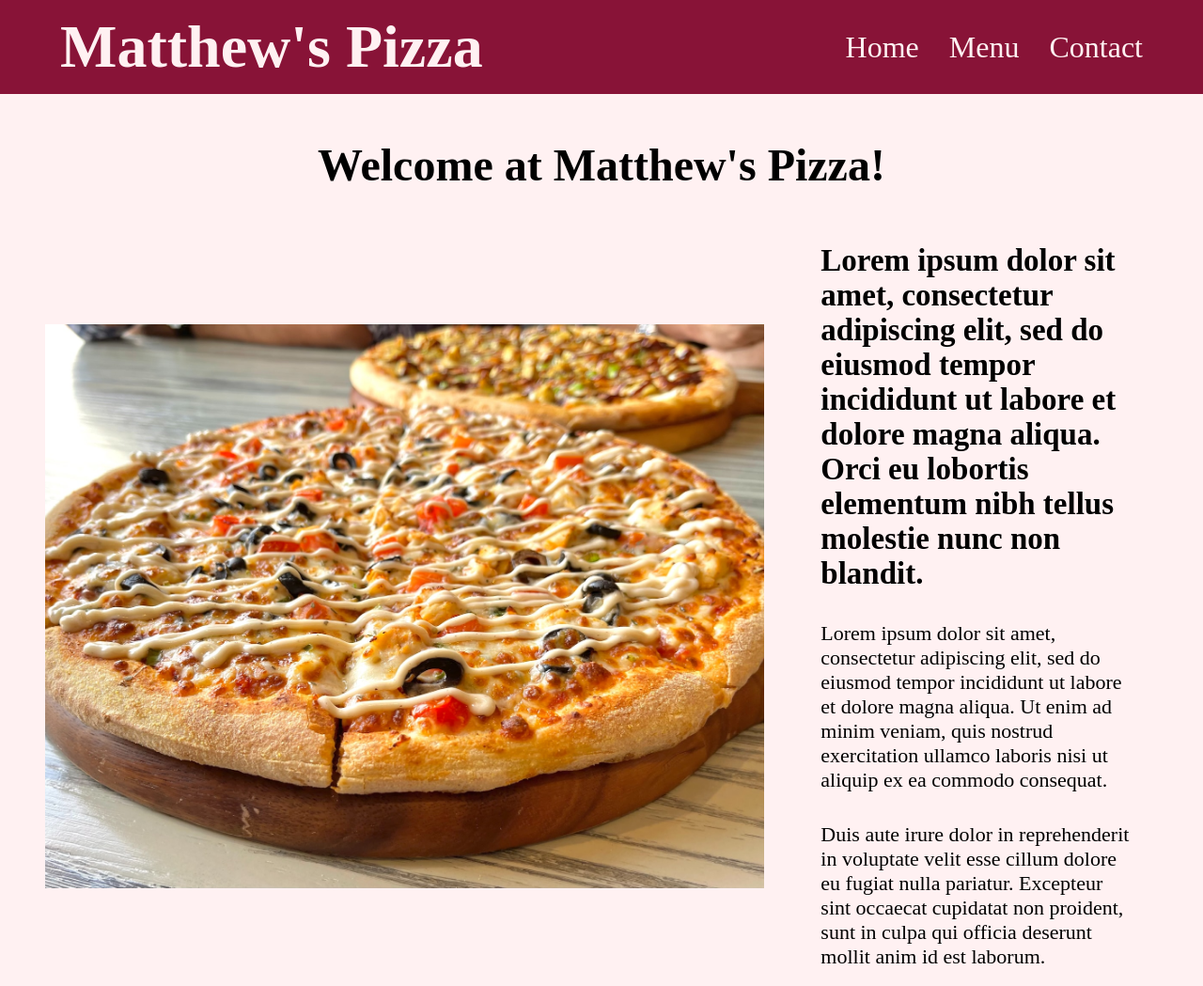
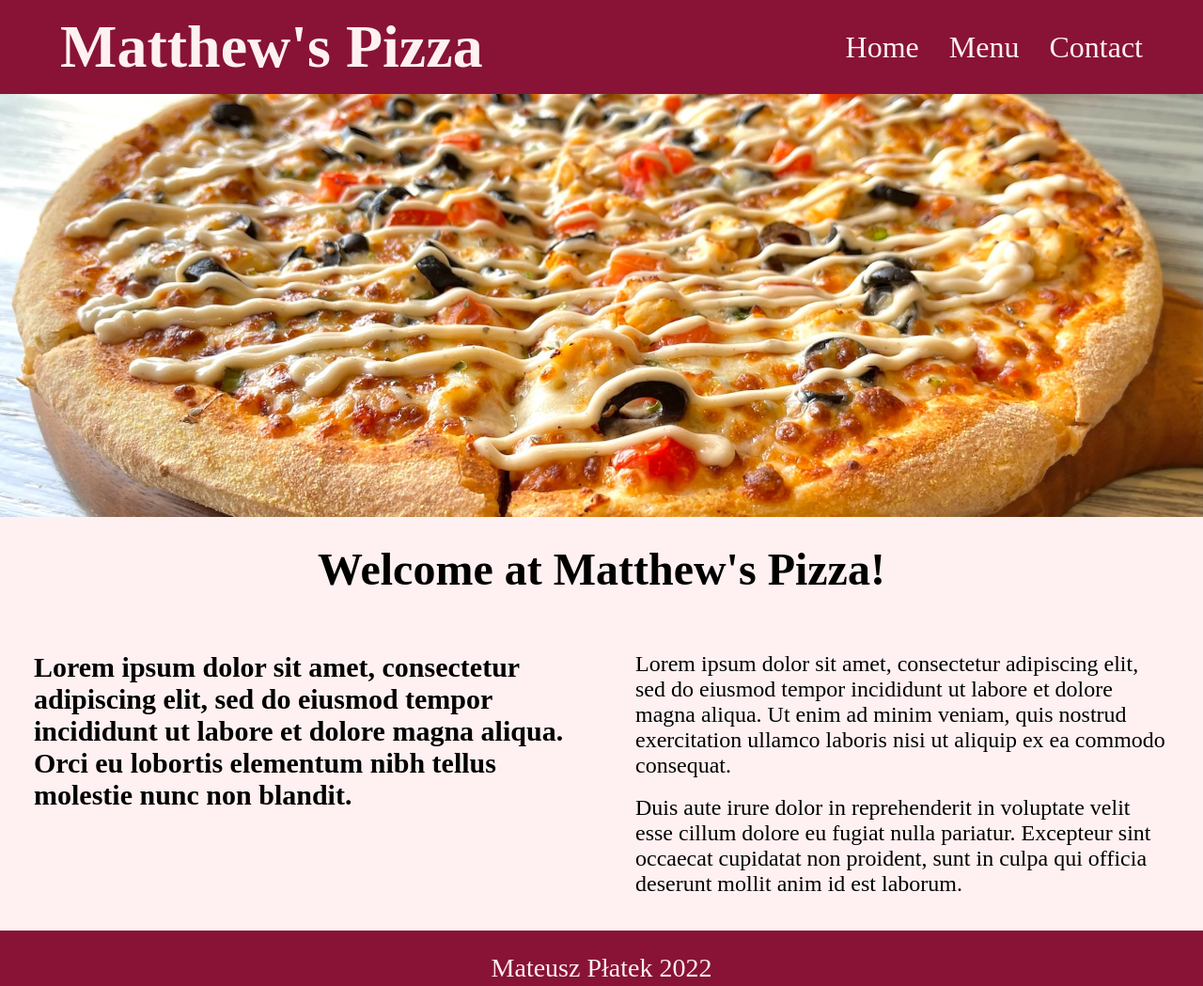
Before and after one commit to Mateusz-Platek/restaurant-page, a website built with webpack: page dist/index.html in a window 1280 px wide. Shown: the top 1049 px of the page at 94% size. Built offline with nearby package versions, Linux system fonts and the light colour scheme.

Commit message:
Rework home page

```diff
--- a/src/myHome.js
+++ b/src/myHome.js
@@ -3,6 +3,13 @@ import pizzaPhoto from './logo-pizza.jpg'
 export default function compHome() {
     let main = document.createElement('div');
     main.classList.add('main-home');
+
+    let imgbox = document.createElement('div');
+    imgbox.classList.add('homeimg');
+    let homeImg = document.createElement('img');
+    homeImg.src = pizzaPhoto;
+    imgbox.appendChild(homeImg);
+    main.appendChild(imgbox);
 
     let title = document.createElement('h2');
     title.textContent = "Welcome at Matthew's Pizza!"
@@ -11,31 +18,58 @@ export default function compHome() {
     let grid = document.createElement('div');
     grid.classList.add('grid');
 
-    let imgbox = document.createElement('div');
-    imgbox.classList.add('homeimg');
-    let homeImg = document.createElement('img');
-    homeImg.src = pizzaPhoto;
-    imgbox.appendChild(homeImg);
-    grid.appendChild(imgbox);
+    let leftText = document.createElement('div');
+    leftText.classList.add('left');
+    leftText.textContent = 'Lorem ipsum dolor sit amet, consectetur adipiscing elit, sed do eiusmod tempor incididunt ut labore et dolore magna aliqua. Orci eu lobortis elementum nibh tellus molestie nunc non blandit.';
+    grid.appendChild(leftText);
 
-    let sidetext = document.createElement('div');
-    sidetext.classList.add('sidetext');
+    let rightText = document.createElement('div');
+    rightText.classList.add('right');
 
-    let header = document.createElement('h2');
-    header.textContent = 'Lorem ipsum dolor sit amet, consectetur adipiscing elit, sed do eiusmod tempor incididunt ut labore et dolore magna aliqua. Orci eu lobortis elementum nibh tellus molestie nunc non blandit.';
-    sidetext.appendChild(header);
+    let para1 = document.createElement('div');
+    para1.textContent = 'Lorem ipsum dolor sit amet, consectetur adipiscing elit, sed do eiusmod tempor incididunt ut labore et dolore magna aliqua. Ut enim ad minim veniam, quis nostrud exercitation ullamco laboris nisi ut aliquip ex ea commodo consequat.';
+    rightText.appendChild(para1);
 
-    let para1 = document.createElement('p');
-    para1.textContent = 'Lorem ipsum dolor sit amet, consectetur adipiscing elit, sed do eiusmod tempor incididunt ut labore et dolore magna aliqua. Ut enim ad minim veniam, quis nostrud exercitation ullamco laboris nisi ut aliquip ex ea commodo consequat.';
-    sidetext.appendChild(para1);
+    let para2 = document.createElement('div');
+    para2.textContent = 'Duis aute irure dolor in reprehenderit in voluptate velit esse cillum dolore eu fugiat nulla pariatur. Excepteur sint occaecat cupidatat non proident, sunt in culpa qui officia deserunt mollit anim id est laborum.';
+    rightText.appendChild(para2);
 
-    let para2 = document.createElement('p');
-    para2.textContent = 'Duis aute irure dolor in reprehenderit in voluptate velit esse cillum dolore eu fugiat nulla pariatur. Excepteur sint occaecat cupidatat non proident, sunt in culpa qui officia deserunt mollit anim id est laborum.';
-    sidetext.appendChild(para2);
-
-    grid.appendChild(sidetext);
+    grid.appendChild(rightText);
 
     main.appendChild(grid);
 
+    // let title = document.createElement('h2');
+    // title.textContent = "Welcome at Matthew's Pizza!"
+    // main.appendChild(title);
+
+    // let grid = document.createElement('div');
+    // grid.classList.add('grid');
+
+    // let imgbox = document.createElement('div');
+    // imgbox.classList.add('homeimg');
+    // let homeImg = document.createElement('img');
+    // homeImg.src = pizzaPhoto;
+    // imgbox.appendChild(homeImg);
+    // grid.appendChild(imgbox);
+
+    // let sidetext = document.createElement('div');
+    // sidetext.classList.add('sidetext');
+
+    // let header = document.createElement('h2');
+    // header.textContent = 'Lorem ipsum dolor sit amet, consectetur adipiscing elit, sed do eiusmod tempor incididunt ut labore et dolore magna aliqua. Orci eu lobortis elementum nibh tellus molestie nunc non blandit.';
+    // sidetext.appendChild(header);
+
+    // let para1 = document.createElement('p');
+    // para1.textContent = 'Lorem ipsum dolor sit amet, consectetur adipiscing elit, sed do eiusmod tempor incididunt ut labore et dolore magna aliqua. Ut enim ad minim veniam, quis nostrud exercitation ullamco laboris nisi ut aliquip ex ea commodo consequat.';
+    // sidetext.appendChild(para1);
+
+    // let para2 = document.createElement('p');
+    // para2.textContent = 'Duis aute irure dolor in reprehenderit in voluptate velit esse cillum dolore eu fugiat nulla pariatur. Excepteur sint occaecat cupidatat non proident, sunt in culpa qui officia deserunt mollit anim id est laborum.';
+    // sidetext.appendChild(para2);
+
+    // grid.appendChild(sidetext);
+
+    // main.appendChild(grid);
+
     return main;
 }
--- a/src/style.css
+++ b/src/style.css
@@ -54,6 +54,50 @@
 /*home*/
 
 .main-home {
+    display: grid;
+    grid-template-rows: auto auto 1fr;
+    height: 100%;
+}
+
+.homeimg > img {
+    width: 100%;
+    height: 450px;
+    object-fit: cover;
+    object-position: center;
+}
+
+.main-home > h2 {
+    display: flex;
+    justify-content: center;
+    font-size: 48px;
+    margin: 24px;
+}
+
+.grid {
+    display: grid;
+    grid-template-columns: 1fr 1fr;
+    margin-top: auto;
+    margin-bottom: auto;
+}
+
+.left, .right {
+    padding: 36px;
+}
+
+.left {
+    font-weight: bold;
+    font-size: 30px;
+}
+
+.right {
+    font-size: 24px;
+    display: flex;
+    flex-direction: column;
+    justify-content: space-between;
+    gap: 18px;
+}
+
+/* .main-home {
     height: 100%;
     padding: 48px;
 }
@@ -89,7 +133,7 @@
     justify-content: center;
     flex-direction: column;
     gap: 32px;
-}
+} */
 
 /*menu*/
 
```
Also changed, not shown: dist/main.js.
